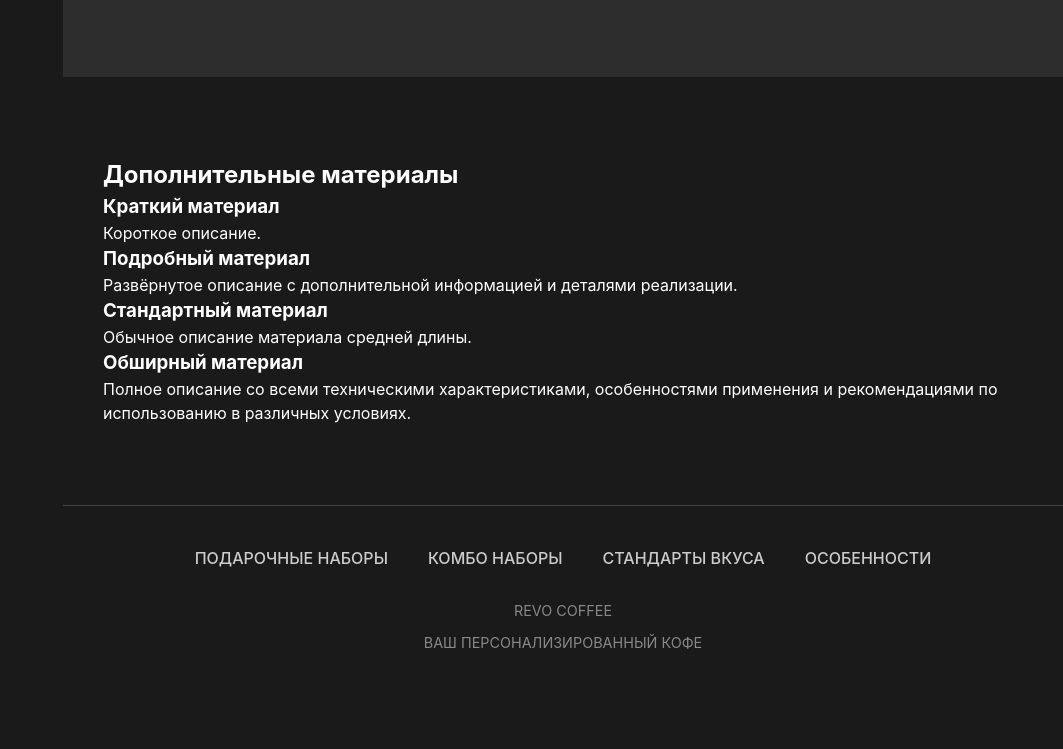
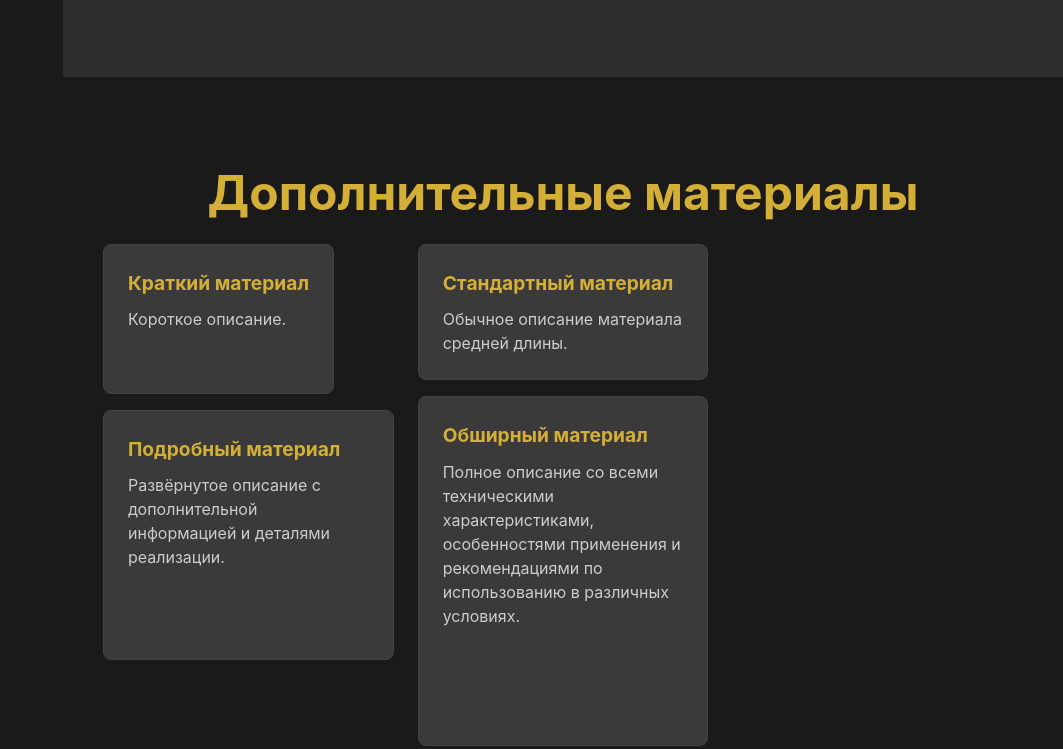
Before and after one commit to Kristina-wqd/revo-coffee-project, a plain HTML site: page index.html in a window 1280 px wide. Shown: the part 5312-6061 px from the top of the page, without its empty margins (217-1280 px from the left). Before the commit the page ends 6015 px from the top, so only its background shows below. Drawn offline with Linux system fonts and the light colour scheme.

Commit message:
Update style.css

```diff
--- a/styles/style.css
+++ b/styles/style.css
@@ -550,3 +550,76 @@ section {
         font-size: 0.9rem;
     }
 }
+/* ===== ШАГ 4: Masonry-раскладка ===== */
+.masonry-section {
+    background: #1a1a1a;
+    padding: 80px 40px;
+    margin-top: 0;
+}
+
+.masonry-title {
+    text-align: center;
+    font-size: 3rem;
+    font-weight: 700;
+    color: #d4af37;
+    margin-bottom: 15px;
+}
+
+.masonry-grid {
+    column-count: 3;
+    column-gap: 24px;
+}
+
+.masonry-item {
+    display: inline-block;
+    margin: 0 0 1em;
+    padding: 1.5rem;
+    background: #3a3a3a;
+    border-radius: 8px;
+    border: 1px solid #444;
+    transition: transform 0.3s ease;
+    break-inside: avoid;
+}
+
+.masonry-item:hover {
+    transform: translateY(-3px);
+    box-shadow: 0 5px 15px rgba(212, 175, 55, 0.2);
+    border-color: #d4af37;
+}
+
+.masonry-item-title {
+    color: #d4af37;
+    margin-bottom: 10px;
+    font-size: 1.2rem;
+}
+
+.masonry-item-text {
+    color: #ccc;
+    line-height: 1.5;
+}
+
+/* Разная высота элементов */
+.masonry-item--short {
+    height: 150px;
+}
+
+.masonry-item--tall {
+    height: 250px;
+}
+
+.masonry-item--very-tall {
+    height: 350px;
+}
+
+/* Адаптивность Masonry */
+@media (max-width: 992px) {
+    .masonry-grid {
+        column-count: 2;
+    }
+}
+
+@media (max-width: 576px) {
+    .masonry-grid {
+        column-count: 1;
+    }
+}
```
